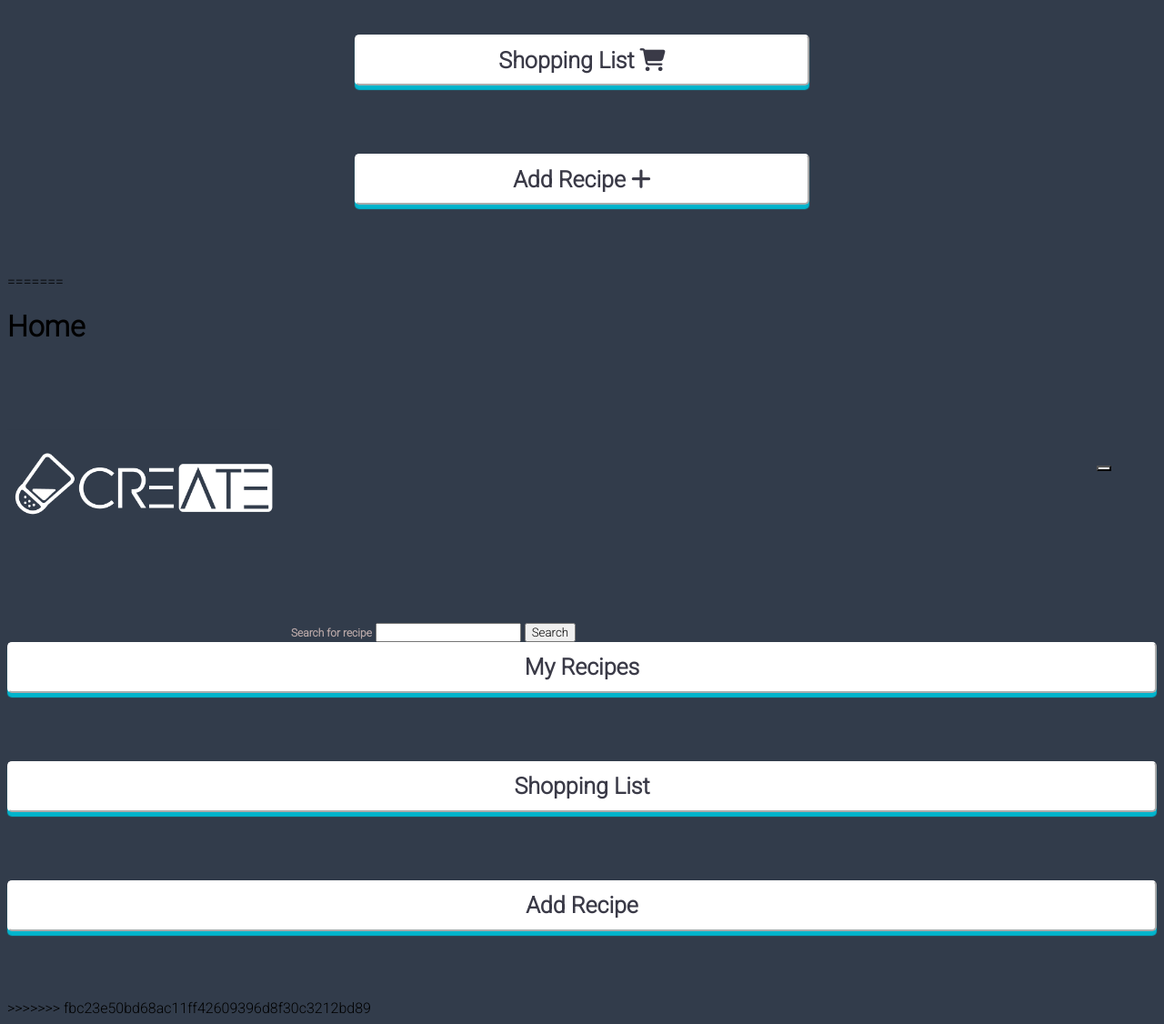
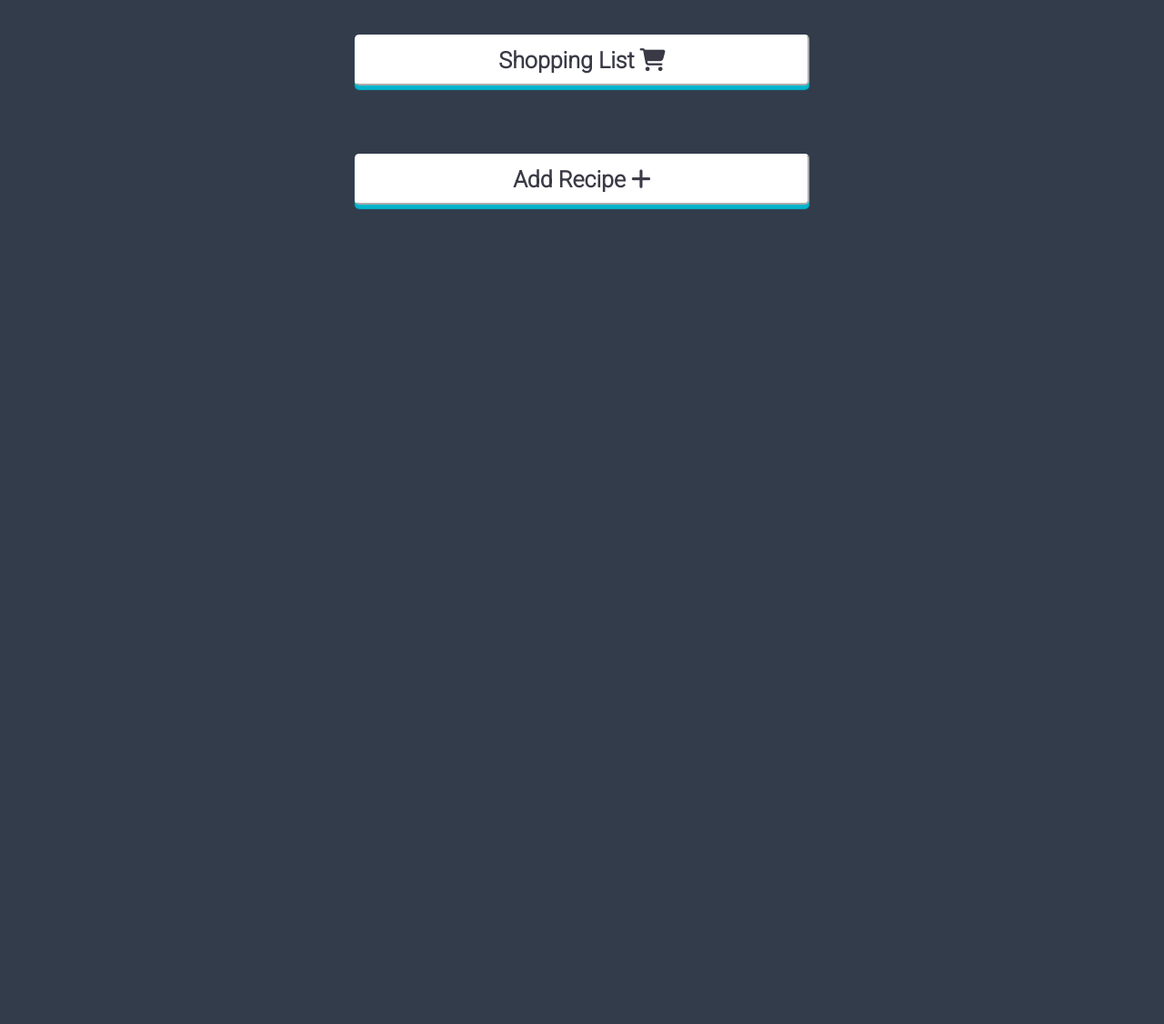
Before and after one commit to cse110-fa21-group12/cse110-fa21-group12, a plain HTML site: page source/home.html in a window 1280 px wide. Shown: the part 555-1681 px from the top of the page at 91% size. After the commit the page ends 855 px from the top, so only its background shows below. Drawn offline with Linux system fonts and the light colour scheme.

Commit message:
changed arrangement of elements

```diff
--- a/source/home.html
+++ b/source/home.html
@@ -5,9 +5,8 @@
     <link rel="stylesheet" href="styles.css">
     <link rel="icon" href="../admin/branding/create_logo_icon.png" type="image/png" />
     <script src="home.js" type="module"></script>
-<<<<<<< HEAD
-    <!-- Add icon library -->
-    <script src="https://kit.fontawesome.com/b1e4be6678.js" crossorigin="anonymous"></script>
+    <<<<<<< HEAD <!-- Add icon library -->
+        <script src="https://kit.fontawesome.com/b1e4be6678.js" crossorigin="anonymous"></script>
 
 </head>
 
@@ -73,34 +72,3 @@
 </body>
 
 </html>
-=======
-  </head>
-  <body>
-    <h1>Home</h1>
-    <img src="../admin/branding/create_logo1.png" alt="Logo" class="centeredImage">
-    <section class="dropDownMenu">
-      <button class="dropDown profile" style="background-image: url(media/profile.png);"> </button>
-      <div class="dropDownList">
-        <a href="login.html"> Profile </a>
-        <a href="login.html"> Logout </a>
-        <a href="login.html"> Delete Account </a>
-      </div>
-    </section>
-    <label for="recipe-search">Search for recipe</label>
-    <input
-      type="search"
-      id="recipe-search"
-      name="q"
-      aria-label="Search through recipes"
-    />
-
-    <button>Search</button>
-
-    <button type="button" onclick="location.href='recipe-list.html'">My Recipes</button>
-
-    <button type="button" onclick="location.href='shopping-list.html'">Shopping List</button>
-
-    <button type="button" onclick="location.href='create-recipe.html'">Add Recipe</button>
-  </body>
-</html>
->>>>>>> fbc23e50bd68ac11ff42609396d8f30c3212bd89
```
